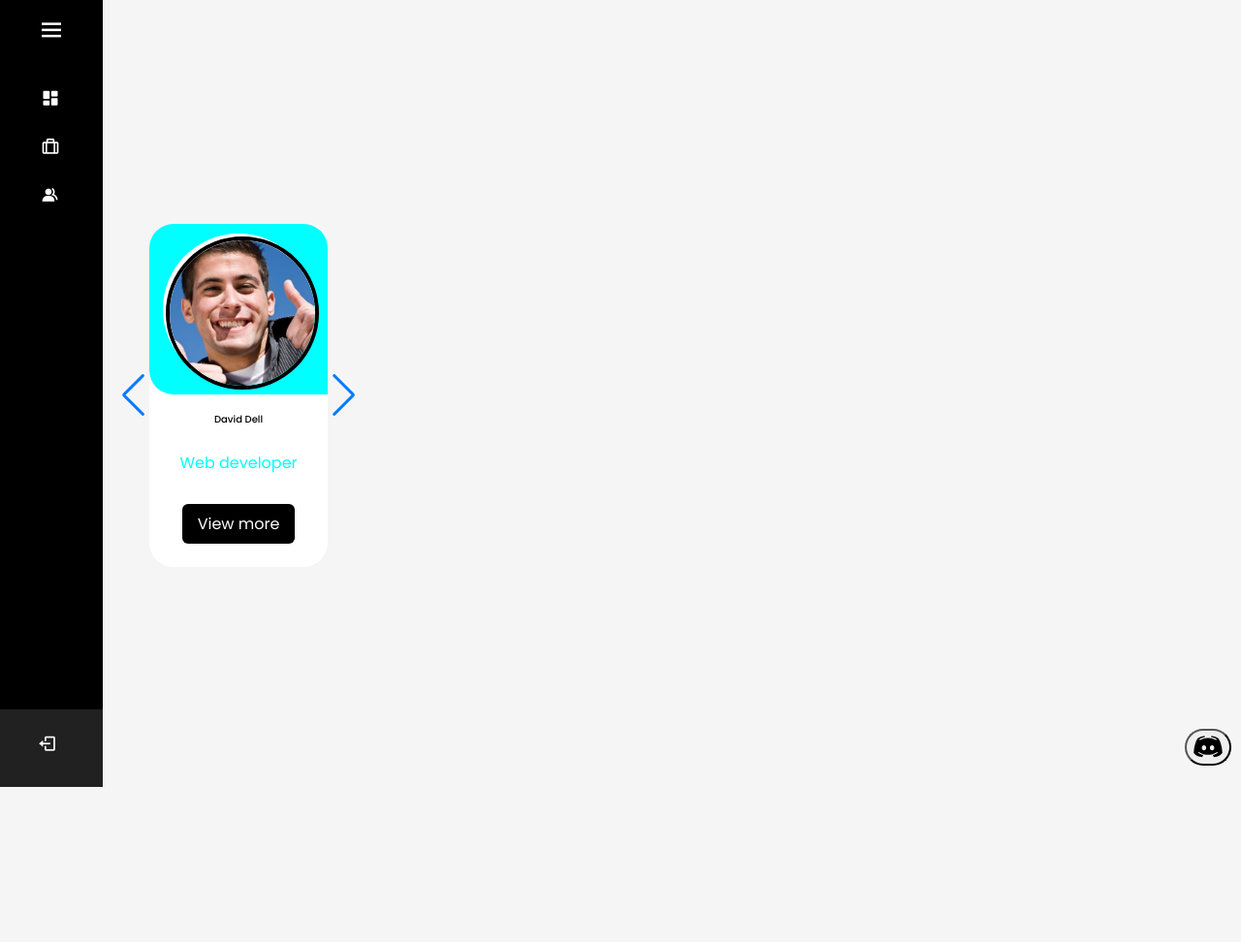
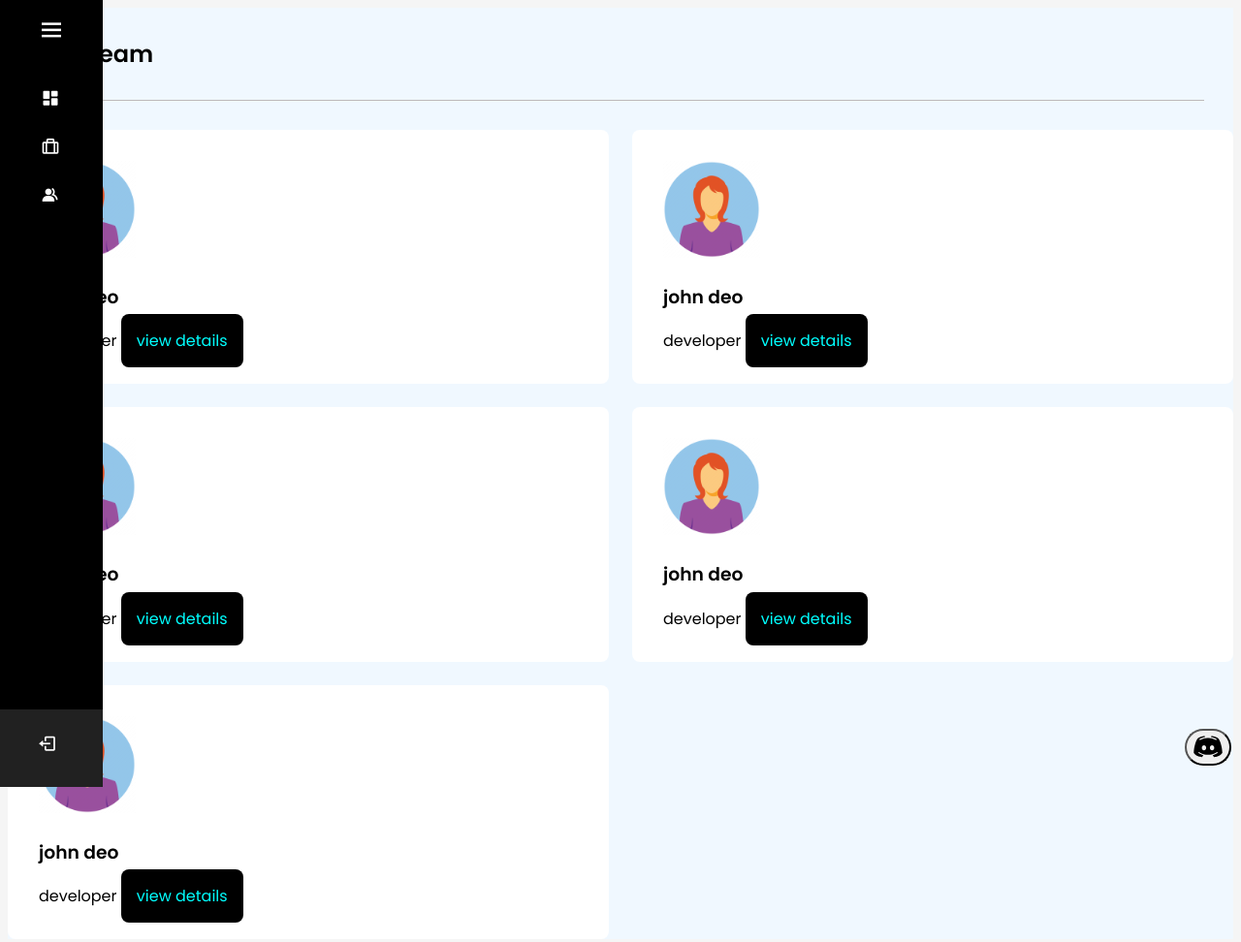
Before and after one commit to S10239861-NP/Kato-Web-Application, a website: page client/about.html in a window 1280 px wide. Shown: the whole page at 97% size. Before the commit the page ends 816 px from the top, so only its background shows below. Drawn offline with nearby package versions, Linux system fonts and the light colour scheme.

Commit message:
recreating the team page

```diff
--- a/client/about.html
+++ b/client/about.html
@@ -63,29 +63,61 @@
             </div>
         </div>
     </div>
-    <div class="slide-container swiper" id="mainContainer">
-        <div class="slide_content">
-            <div class="slideCardWrapper swiper-wrapper">
-                <div class="slideCard swiper-slide">
-                    <div class="slideCardImageContent">
-                        <span class="overlay"></span>
-                        <div class="slideCardImage">
-                            <img src="images/rando1.jpg" alt="" class="slideCard-img">
-                        </div>
-                    </div>
-                    <div class="slideCardContent">
-                        <h2 class="staffName">David Dell</h2>
-                        <p class="staffRole">Web developer</p>
-                        <button class="slideCardBtn">View more</button>
-                    </div>
+    <section class="theTeam">
+        <h1 class="teamHeading">Our Team</h1>
+        <div class="teamHeadingLine"></div>
+        <div class="team-container">
+            <div class="team-member">
+                <img src="./images/team_member1.png" alt="">
+                <div>
+                    <h3>john deo</h3>
+                    <span>developer</span>
+                    <a href="" class="course-btn"> view details</a>
                 </div>
             </div>
+
+            <div class="team-member">
+                <img src="./images/team_member1.png" alt="">
+                <div>
+                    <h3>john deo</h3>
+                    <span>developer</span>
+                    <a href="" class="course-btn"> view details</a>
+                </div>
+            </div>
+
+            <div class="team-member">
+                <img src="./images/team_member1.png" alt="">
+                <div>
+                    <h3>john deo</h3>
+                    <span>developer</span>
+                    <a href="" class="course-btn"> view details</a>
+                </div>
+            </div>
+
+            <div class="team-member">
+                <img src="./images/team_member1.png" alt="">
+                <div>
+                    <h3>john deo</h3>
+                    <span>developer</span>
+                    <a href="" class="course-btn"> view details</a>
+                </div>
+            </div>
+
+            <div class="team-member">
+                <img src="./images/team_member1.png" alt="">
+                <div>
+                    <h3>john deo</h3>
+                    <span>developer</span>
+                    <a href="" class="course-btn"> view details</a>
+                </div>
+            </div>
+
         </div>
-        <div class="swiper-button-next"></div>
-        <div class="swiper-button-prev"></div>
-        <div class="swiper-pagination"></div>
 
-    </div>
+    </section>
+
+
+
     <discord-chatbot-button style="position: fixed; right: 10px; bottom: 10px;"></discord-chatbot-button>
     <script>
         let menu_btn = document.querySelector("#menu_btn");
@@ -95,29 +127,11 @@
             sidebar.classList.toggle("active");
         }
     </script>
+
     <script src="/libs/utils.js"></script>
     <script src="/libs/main-container-behaviour.js"></script>
     <script src="libs/swiper-bundle.min.js"></script>
     <script src="/libs/components.js"></script>
-    <script>
-        var swiper = new Swiper(".slide-content",{
-            slidesPerView:3,
-            spaceBetween:30,
-            slidesPerGroup:3,
-            loop:true,
-            loopFillGroupWithBlank:true,
-            pagination:{
-                el:".swiper-pagination",
-                clickable:true,
-            },
-            navigation:{
-                nextEL:".swiper-button-next",
-                prevEl:".swiper-button-prev",
-            },
-        });
+</body>
 
-    </script>
-
-
-</body>
 </html>
--- a/client/style.css
+++ b/client/style.css
@@ -522,7 +522,8 @@ td:first-child{
     justify-content: space-between;
 }
 
-/*--------------------------------------ABOUT-----------------------------------------------*/
+/*------------------------------------------------------------------------------------*/
+/*
 .about_pg{
 
     font-family: "Poppins", sans-serif;
@@ -530,7 +531,7 @@ td:first-child{
     padding: 0;
     box-sizing: border-box;
 }
-
+*/
 .slideCardImage{
     position: relative;
     height: 150px;
@@ -551,8 +552,7 @@ td:first-child{
 .about_body{
     min-height: 100vh;
     display: flex;
-    align-items: center;
-    justify-content: center;
+    justify-content: flex-start;
     background: whitesmoke;
 }
 
@@ -1029,6 +1029,44 @@ td:first-child{
     z-index: 500;
 }
 
+.team-container{
+    display: grid;
+    grid-template-columns: repeat(auto-fit, minmax(30rem, 1fr));
+    gap: 1.5rem;
+    align-items: flex-start;
+    justify-content: center;
+}
+
+.team-member{
+    border-radius:.5rem;
+    padding: 2rem;
+    background-color: white;
+}
+
+.team-member h3{
+    color: black;
+}
+
+.team-member img{
+    height:100px;
+    width: 100px;
+}
+
+.theTeam{
+    width: 100%;
+    height: auto;
+    background-color: aliceblue;
+}
+
+.teamHeading{
+    margin: 30px;
+}
+
+.teamHeadingLine{
+    height: 1px;
+    background-color: rgb(189, 185, 185);
+    margin:30px
+}
 
 
 
```
Also changed, not shown: client/elearning.html (+2 -2 lines), client/images/team_member1.png (added).
